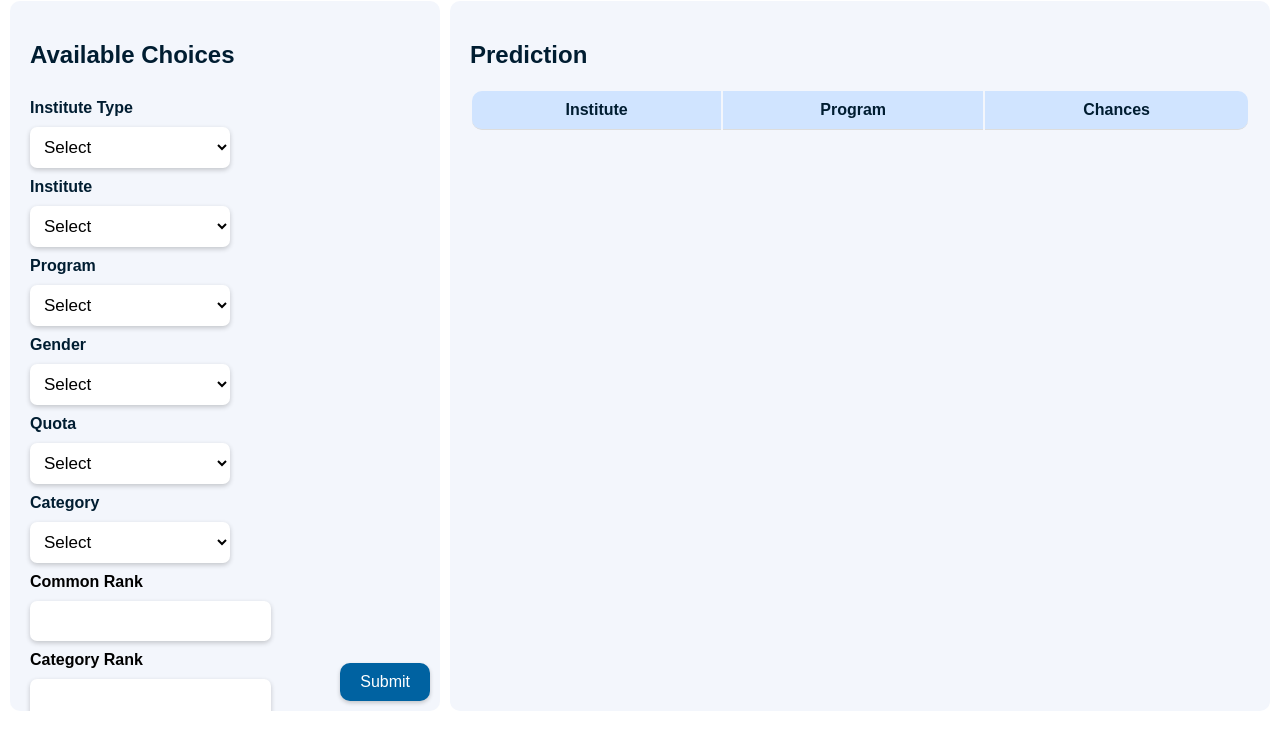
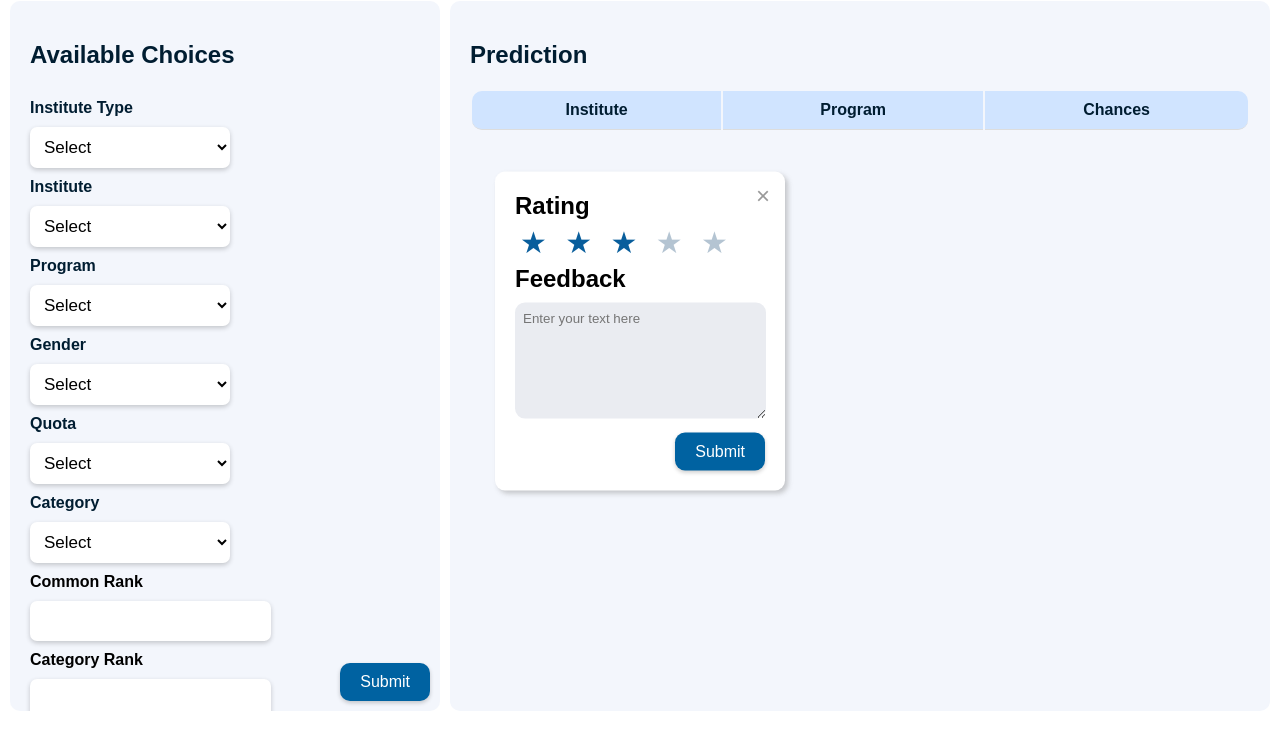
Before and after one commit to SKGEzhil/SKGEzhil-JoSAA-Helper, a website: page public/index.html in a window 1280 px wide. Shown: the part 69-800 px from the top of the page. Drawn offline with Linux system fonts and the light colour scheme.

Commit message:
Added feedback option (Website client end)

```diff
--- a/josaa.js
+++ b/josaa.js
@@ -120,7 +120,7 @@ app.post('/feedback-submit', (req, res) =>{
     console.log(req.body)
     let rating = req.body.rating
     let feedback = req.body.feedback_
-    let query = `insert into feedback values (${rating}, "${feedback}")`
+    let query = `insert into feedback (Rating, Feedback)values (${rating}, "${feedback}")`
     con.query(query, function (err, result) {
         if (err) throw err;
     res.json(feedback)
--- a/public/index.html
+++ b/public/index.html
@@ -21,6 +21,27 @@
         <button class="menu-btn" style="cursor: pointer;" id="menu-btn">&#9776;</button>
     </div>
 </header>
+
+<div id="popup" class="popup">
+    <span class="close-btn" id="closePopupBtn">&times;</span>
+    <form id="feedbackForm" action="/feedback-submit" method="POST" class="feedback_form">
+
+    <div class="popup-content">
+        <h2>Rating</h2>
+        <div class="rating" id="rating">
+            <span class="star" data-rating="1">&#9733;</span>
+            <span class="star" data-rating="2">&#9733;</span>
+            <span class="star" data-rating="3">&#9733;</span>
+            <span class="star" data-rating="4">&#9733;</span>
+            <span class="star" data-rating="5">&#9733;</span>
+        </div>
+        <h2>Feedback</h2>
+        <input class="hidden" type="hidden" id="selectedRating" name="rating">
+        <textarea type="text" placeholder="Enter your text here" name="feedback_"></textarea>
+        <button id="submitBtn" class="feedback-submit-btn">Submit</button>
+    </div>
+    </form>
+</div>
 
 <div class="container">
     <div class="left-section">
@@ -145,6 +166,13 @@
                 </div>
             </a>
 
+            <a id="openPopupBtn" class="menu-card-btn-link">
+                <div class="menu-card-btn">
+                    <img src="assets/github.png" class="menu-card-btn-icon">
+                    <div class="menu-card-btn-text">Feedback</div>
+                </div>
+            </a>
+
         </div>
 
     </div>
--- a/public/index.js
+++ b/public/index.js
@@ -1,8 +1,30 @@
-
 // Declaration of Variables
 let dropdown_res;
 let dropdown_req;
 let isCardVisible = false;
+
+function send_feedback() {
+    document.getElementById('feedbackForm').addEventListener('submit', function (event) {
+        event.preventDefault();
+
+        const form = event.target;
+
+        fetch('/feedback-submit', {
+            method: form.method,
+            body: new URLSearchParams(new FormData(form))
+        })
+            .then(response => response.json())
+            .then(data => {
+                console.log(data)
+                console.log("ok")
+            })
+            .catch(error => {
+                console.error('Error:', error);
+            });
+
+    });
+
+}
 
 // To receive final data after submission
 function receive_data() {
@@ -10,7 +32,7 @@ function receive_data() {
         .then(response => response.json())
         .then(data => {
             let i;
-            for (i = 0; i< data.length; i++){
+            for (i = 0; i < data.length; i++) {
                 console.log(data[i].Institute)
             }
 
@@ -18,13 +40,12 @@ function receive_data() {
             const tableBody = document.getElementById("tableBody");
             const availability = document.getElementById('availability')
 
-            if (data.length === 0){
+            if (data.length === 0) {
                 availability.style.display = 'flex'
                 console.log('no data')
-            }
-            else {
+            } else {
 
-                if (availability.style.display === 'flex'){
+                if (availability.style.display === 'flex') {
                     availability.style.display = 'none'
                 }
 
@@ -44,7 +65,7 @@ function receive_data() {
                     newCell3.textContent = data[i].chances + '%';
 
                     // For changing cell color based on chance percentage
-                    switch (data[i].chances){
+                    switch (data[i].chances) {
                         case 100:
                             newCell3.style.backgroundColor = 'rgb(0,204,88)'
                             break
@@ -79,7 +100,7 @@ function receive_data() {
 function send_dropdown() {
     console.log(document.getElementById(dropdown_req).value)
     // console.log(dropdown_req)
-    const json_req = {value: document.getElementById(dropdown_req).value , drop_type: dropdown_req}
+    const json_req = {value: document.getElementById(dropdown_req).value, drop_type: dropdown_req}
     fetch('/send/dropdown', {
         method: 'POST',
         headers: {
@@ -105,9 +126,9 @@ function get_dropdown() {
         .then(data => {
             // Handle the retrieved data
             console.log(data)
-            for (let i =0; i<data.length; i++){
+            for (let i = 0; i < data.length; i++) {
 
-                if (dropdown_res === 'institutes'){
+                if (dropdown_res === 'institutes') {
                     let dropdown = document.getElementById('institute')
                     let option = document.createElement('option')
                     option.value = data[i].institute
@@ -115,7 +136,7 @@ function get_dropdown() {
                     dropdown.add(option)
                 }
 
-                if (dropdown_res === 'programs'){
+                if (dropdown_res === 'programs') {
                     let dropdown = document.getElementById('program')
                     let option = document.createElement('option')
                     option.value = data[i].program
@@ -140,7 +161,7 @@ function inst_type_send() {
     let drop_to_rem = document.getElementById('institute')
     let total_optns = drop_to_rem.options.length
     console.log(total_optns)
-    for(let i=1; i<total_optns; i++){
+    for (let i = 1; i < total_optns; i++) {
         drop_to_rem.remove(2);
         console.log(`removed ${i}`)
     }
@@ -153,7 +174,7 @@ function inst_send() {
     let drop_to_rem = document.getElementById('program')
     let total_optns = drop_to_rem.options.length
     console.log(total_optns)
-    for(var i=1;i<total_optns;i++){
+    for (var i = 1; i < total_optns; i++) {
         drop_to_rem.remove(2);
         console.log(`removed ${i}`)
     }
@@ -181,10 +202,10 @@ function quota_send() {
 }
 
 //To remove table items everytime after submitting
-function remove_table_items(){
+function remove_table_items() {
     let table = document.getElementById('tableBody')
     let total_rows = table.rows.length
-    for (let i=0; i<total_rows; i++){
+    for (let i = 0; i < total_rows; i++) {
         table.deleteRow(0)
     }
 }
@@ -193,11 +214,10 @@ function category_send() {
     dropdown_req = 'category'
     console.log(dropdown_req)
     send_dropdown()
-    if (document.getElementById('category').value === 'OPEN'){
+    if (document.getElementById('category').value === 'OPEN') {
         document.getElementById('Category_rank').disabled = true
         document.getElementById('Category_rank').style.backgroundColor = 'rgb(243,243,243)'
-    }
-    else{
+    } else {
         document.getElementById('Category_rank').disabled = false
         document.getElementById('Category_rank').style.backgroundColor = 'rgb(255,255,255)'
 
@@ -222,7 +242,7 @@ function toggleCard() {
 window.addEventListener("DOMContentLoaded", (event) => {
 
     // Form Submission
-    document.getElementById('myForm').addEventListener('submit', function(event) {
+    document.getElementById('myForm').addEventListener('submit', function (event) {
         event.preventDefault();
 
         const form = event.target;
@@ -252,8 +272,71 @@ window.addEventListener("DOMContentLoaded", (event) => {
     document.getElementById('quota').onchange = quota_send
     document.getElementById('category').onchange = category_send
 
+    // Feedback Actions
+
+    const openPopupBtn = document.getElementById('openPopupBtn');
+    const popup = document.getElementById('popup');
+    const submitBtn = document.getElementById('submitBtn');
+    const closeBtn = document.getElementById('closePopupBtn')
+
+    openPopupBtn.addEventListener('click', () => {
+        popup.style.display = 'block';
+    });
+
+    closeBtn.addEventListener('click', () => {
+        popup.style.display = 'none';
+    });
+
+    submitBtn.addEventListener('click', () => {
+        send_feedback()
+        popup.style.display = 'none';
+    });
+
     // Menu Button click event
     document.getElementById('menu-btn').addEventListener('click', toggleCard)
 
 
+    // RatingBar Manipulation
+    const ratingBar = document.getElementById('rating');
+    const stars = ratingBar.getElementsByClassName('star');
+    const selectedRatingField = document.getElementById('selectedRating');
+
+    let selectedRating = 0;
+
+    function updateRating() {
+        selectedRatingField.value = selectedRating;
+    }
+
+    function setRating(rating) {
+        selectedRating = rating;
+        for (let i = 0; i < stars.length; i++) {
+            stars[i].classList.remove('active');
+        }
+        for (let i = 0; i < rating; i++) {
+            stars[i].classList.add('active');
+        }
+        updateRating();
+    }
+
+    for (let i = 0; i < stars.length; i++) {
+        stars[i].addEventListener('click', () => {
+            setRating(i + 1);
+            console.log(i)
+        });
+    }
+
+    setRating(3);
+
+
+// Text Box height adjustment
+    const textInput = document.getElementById('textInput');
+
+    function updateTextInputHeight() {
+        textInput.style.height = 'auto'; // Reset the height to auto
+        textInput.style.height = `${textInput.scrollHeight}px`; // Set the height to the scroll height
+    }
+
+    textInput.addEventListener('input', updateTextInputHeight);
+
+    updateTextInputHeight();
 })
--- a/public/styles/index.css
+++ b/public/styles/index.css
@@ -263,3 +263,104 @@ option{
     font-size: 24px;
     justify-content: center;
 }
+
+.popup {
+    display: block;
+    z-index: 10000;
+    border-radius: 10px;
+    position: fixed;
+    top: 50%;
+    left: 50%;
+    transform: translate(-50%, -50%);
+    width: 250px;
+    box-shadow: 3px 3px 5px rgba(136, 136, 136, 0.44);
+
+    padding: 20px;
+    background-color: #fff;
+}
+
+.popup-content {
+    text-align: start;
+}
+
+.popup-content h2 {
+    margin-top: 0;
+    margin-bottom:5px;
+}
+
+.popup-content textarea {
+    font-family: Arial, serif;
+    width: 94%;
+    padding: 8px;
+    margin-top: 5px;
+    border: none;
+    background-color: #eaecf1;
+    resize: vertical; /* Allow vertical resizing */
+    min-height: 100px; /* Set a minimum height */
+    border-radius: 10px;
+    margin-bottom: 10px;
+}
+
+.popup-content button {
+    float: right;
+}
+
+.rating {
+    font-size: 30px;
+    cursor: pointer;
+    margin-bottom: 5px;
+}
+
+.star {
+    color: #b4c4d2;
+    margin: 5px;
+}
+
+.star:hover,
+.star.active {
+    color: #095e9c;
+}
+
+.feedback-submit-btn{
+    background-color: #0062a1;
+    color: #ffffff;
+    border: none;
+    border-radius: 10px;
+    padding: 10px 20px;
+    font-size: 16px;
+    box-shadow: 0 2px 4px rgba(0, 0, 0, 0.2);
+    transition: background-color 0.1s ease;
+    cursor: pointer;
+}
+
+.feedback-submit-btn:hover{
+    background-color: #2a5679;
+    color: #fff;
+}
+
+.feedback-submit-btn:active{
+    background-color: #2f6786;
+    transform: translateY(2px);
+    box-shadow: 0 1px 2px rgba(0, 0, 0, 0.2);
+}
+
+.close-btn {
+    position: absolute;
+    top: 10px;
+    right: 15px;
+    cursor: pointer;
+    font-size: 24px;
+    color: #999;
+}
+
+.close-btn:hover {
+    color: #666;
+}
+
+.hidden{
+    display: none;
+}
+
+.feedback_form{
+    width: 100%;
+}
```
Also changed, not shown: public/assets/feedback.png (added).
